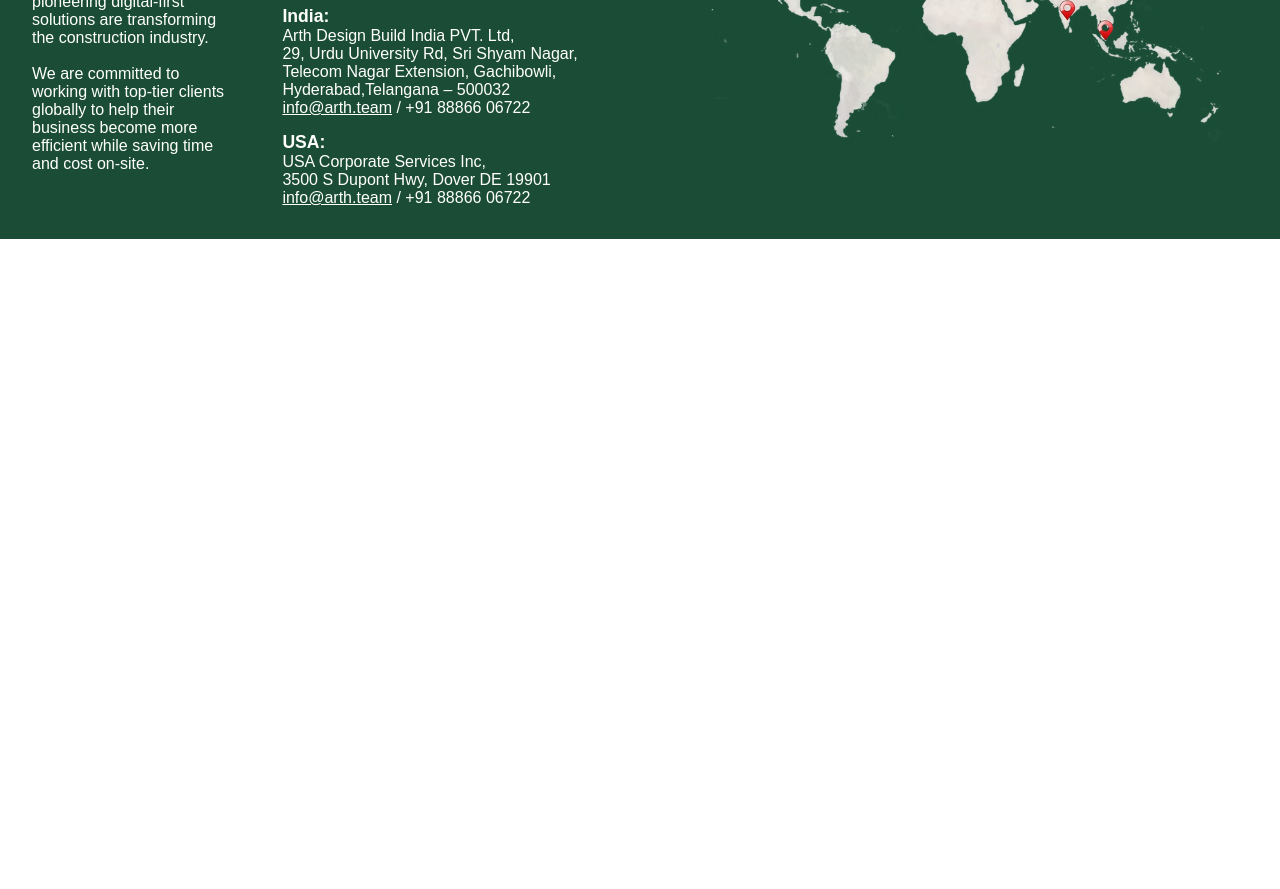
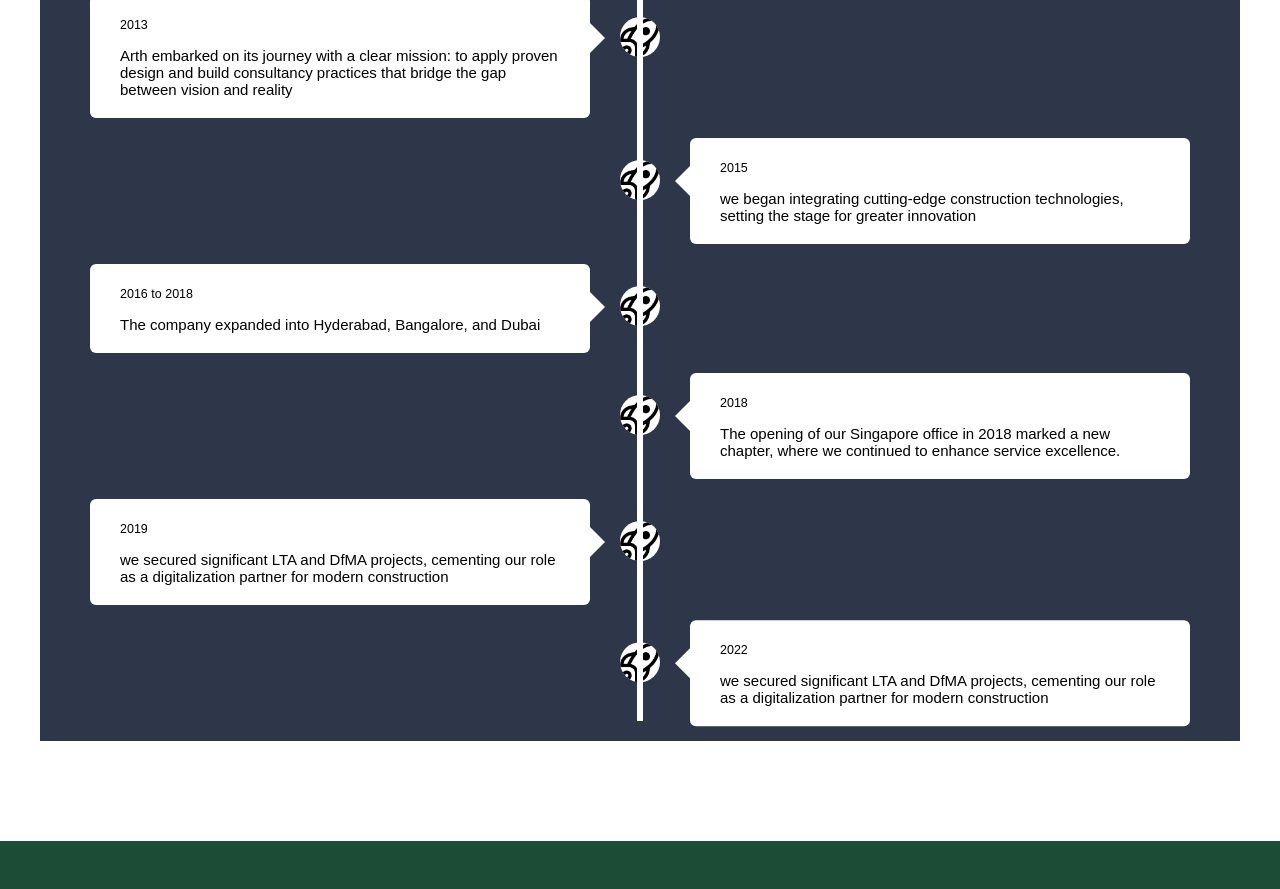
Before and after one commit to Durgabhavaniy2509/Arth, a React (Vite) app: page /OurFirm in a window 1280 px wide. Shown: the part 980-1869 px from the top of the page. Before the commit the page ends 1219 px from the top, so only its background shows below. Built offline with nearby package versions, Linux system fonts and the light colour scheme.

Commit message:
how we started for ourfirm is completed

```diff
--- a/src/Home/Home.css
+++ b/src/Home/Home.css
@@ -5,6 +5,8 @@
 .video {
   width: 600px;
   display: block;
+  border-radius: 15px;
+  box-shadow: 0 4px 8px rgba(0, 0, 0, 0.7);
 }
 
 .play-button {
--- a/src/OurFirm/OurFirm.css
+++ b/src/OurFirm/OurFirm.css
@@ -26,3 +26,154 @@
 .values-heading {
   margin-top: 30px;
 }
+
+/* timeline */
+.timeline {
+  position: relative;
+  max-width: 1200px;
+  margin: 100px auto;
+   background-color: #2e364a;
+}
+.history-container {
+  padding: 10px 50px;
+  position: relative;
+  width: 50%;
+  /* background: rgba(0, 0, 0, 0.3); */
+  animation: movedown 1s linear forwards;
+  opacity: 0;
+}
+@keyframes movedown {
+  0%{
+    opacity: 1;
+    transform: translateY(-30px);
+  }
+  100%{
+    opacity: 1;
+    transform: translateY(0px);
+  }
+}
+.history-container:nth-child(1){
+  animation-delay: 0s;
+}
+.history-container:nth-child(2){
+  animation-delay: 1s;
+}
+.history-container:nth-child(3){
+  animation-delay: 2s;
+}
+.history-container:nth-child(4){
+  animation-delay: 3s;
+}
+.history-container:nth-child(5){
+  animation-delay: 4s;
+}
+.history-container:nth-child(6){
+  animation-delay: 5s;
+}
+.text-box small{
+  display: inline-block;
+  margin-bottom: 15px;
+}
+
+.text-box {
+  padding: 20px 30px;
+  background: #fff;
+  position: relative;
+  border-radius: 6px;
+  font-size: 15px;
+}
+.left-container {
+  left: 0;
+}
+.right-container {
+  left: 50%;
+}
+.history-container img {
+  position: absolute;
+  width: 40px;
+  border-radius: 50%;
+  right: -20px;
+  top: 32px;
+  z-index: 10;
+  background-color: white;
+  object-fit: cover;
+}
+.right-container img{
+  left: -20px;
+}
+.timeline::after{
+  content: '';
+  position: absolute;
+  width: 6px;
+  height: 100%;
+  background-color: #fff;
+  top:0;
+  left: 50%;
+  margin-left: -3px;
+  z-index: 990;
+  animation: moveline 6s linear forwards;
+}
+
+@keyframes moveline {
+  0%{
+    height: 0;
+  }
+  100%{
+    height: 100%;
+  }
+}
+
+.left-container-arrow{
+  height: 0;
+  width: 0;
+  position: absolute;
+  top: 28px;
+  z-index: 1;
+  border-top: 15px solid transparent;
+  border-bottom: 15px solid transparent;
+  border-left: 15px solid #fff;
+  right: -15px;
+}
+.right-container-arrow{
+  height: 0;
+  width: 0;
+  position: absolute;
+  top: 28px;
+  z-index: 1;
+  border-top: 15px solid transparent;
+  border-bottom: 15px solid transparent;
+  border-right: 15px solid #fff;
+  left: -15px;
+}
+
+@media screen and (max-width: 600px) {
+  .timeline{
+    margin: 50px auto;
+  }
+  .timeline::after{
+    left: 31px;
+  }
+  .history-container {
+    width: 100%;
+    padding-left: 80px;
+    padding-right: 25px;
+  }
+  .text-box {
+    font-size: 13px;
+    padding: 10px 15px;
+  }
+  .text-box small {
+    font-size: 10px;
+  }
+  .right-container{
+    left: 0;
+  }
+  .left-container img, .right-container img {
+    left: 10px;
+  }
+  .left-container-arrow, .right-container-arrow {
+    border-right: 15px solid  #fff;
+    border-left: 0;
+    left: -15px;
+  }
+}
--- a/src/OurFirm/OurFirm.jsx
+++ b/src/OurFirm/OurFirm.jsx
@@ -58,6 +58,66 @@ const OurFirm = () => {
             </div>
         </div>
       </div>
+      {/* How we started */}
+      <div className='flexColCenter tertiaryText'>HOW WE STARTED</div>
+      <div className="timeline">
+        <div className="history-container left-container">
+          <img src="\Icons\rocket-lunch.png" alt="" />
+          <div className="text-box">
+            <small>2013</small>
+            <p>Arth embarked on its journey with a clear mission: to apply proven design and build consultancy practices that bridge the gap between vision and reality</p>
+            <span className='left-container-arrow'></span>
+          </div>
+        </div>
+
+        <div className="history-container right-container">
+        <img src="\Icons\rocket-lunch.png" alt="" />
+          <div className="text-box">
+            <small>2015</small>
+            <p>we began integrating cutting-edge construction technologies, setting the stage for greater innovation</p>
+            <span className='right-container-arrow'></span>
+          </div>
+        </div>
+
+        <div className="history-container left-container">
+        <img src="\Icons\rocket-lunch.png" alt="" />
+          <div className="text-box">
+            <small>2016 to 2018</small>
+            <p>The company expanded into Hyderabad, Bangalore, and Dubai</p>
+            <span className='left-container-arrow'></span>
+          </div>
+        </div>
+
+
+        <div className="history-container right-container">
+        <img src="\Icons\rocket-lunch.png" alt="" />
+          <div className="text-box">
+            <small>2018</small>
+            <p>The opening of our Singapore office in 2018 marked a new chapter, where we continued to enhance service excellence.</p>
+            <span className='right-container-arrow'></span>
+          </div>
+        </div>
+
+
+        <div className="history-container left-container">
+        <img src="\Icons\rocket-lunch.png" alt="" />
+          <div className="text-box">
+            <small>2019</small>
+            <p>we secured significant LTA and DfMA projects, cementing our role as a digitalization partner for modern construction</p>
+            <span className='left-container-arrow'></span>
+          </div>
+        </div>
+
+        <div className="history-container right-container">
+        <img src="\Icons\rocket-lunch.png" alt="" />
+          <div className="text-box">
+            <small>2022</small>
+            <p>we secured significant LTA and DfMA projects, cementing our role as a digitalization partner for modern construction</p>
+            <span className='right-container-arrow'></span>
+          </div>
+        </div>
+      </div>
+
       <Footer/>
     </section>
   )
```
Also changed, not shown: Icons/rocket-lunch.png (added).
